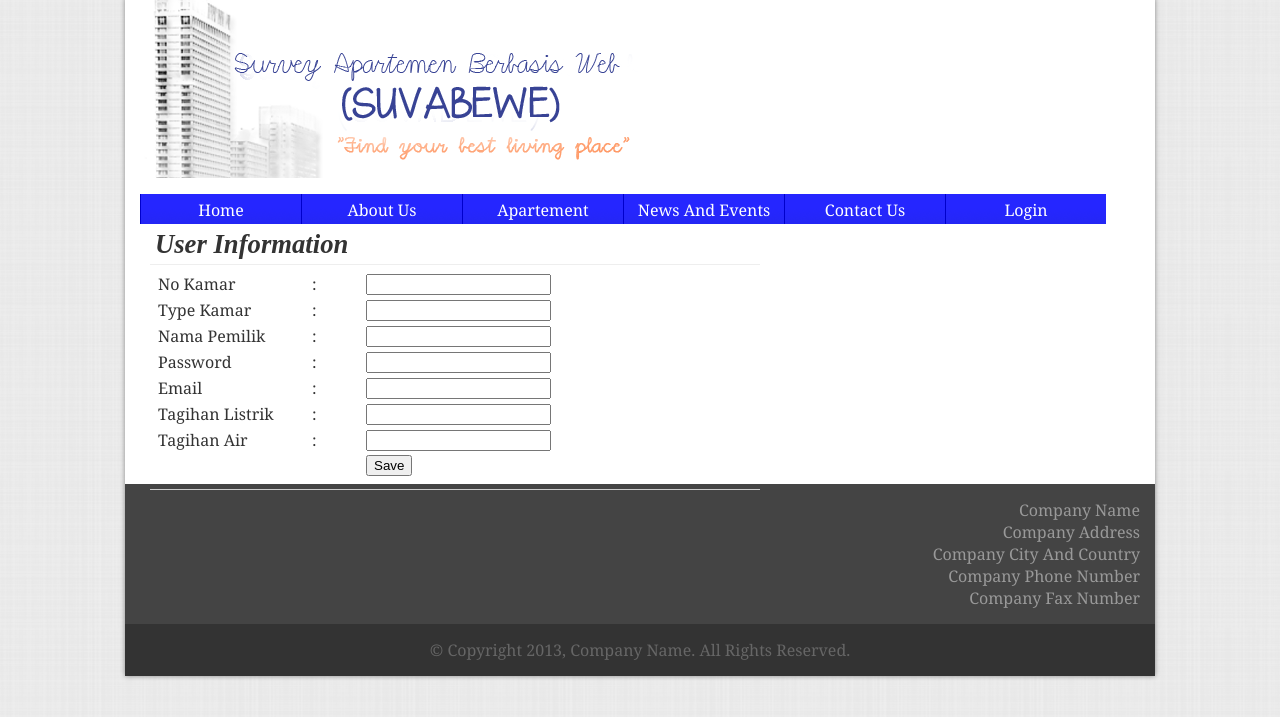
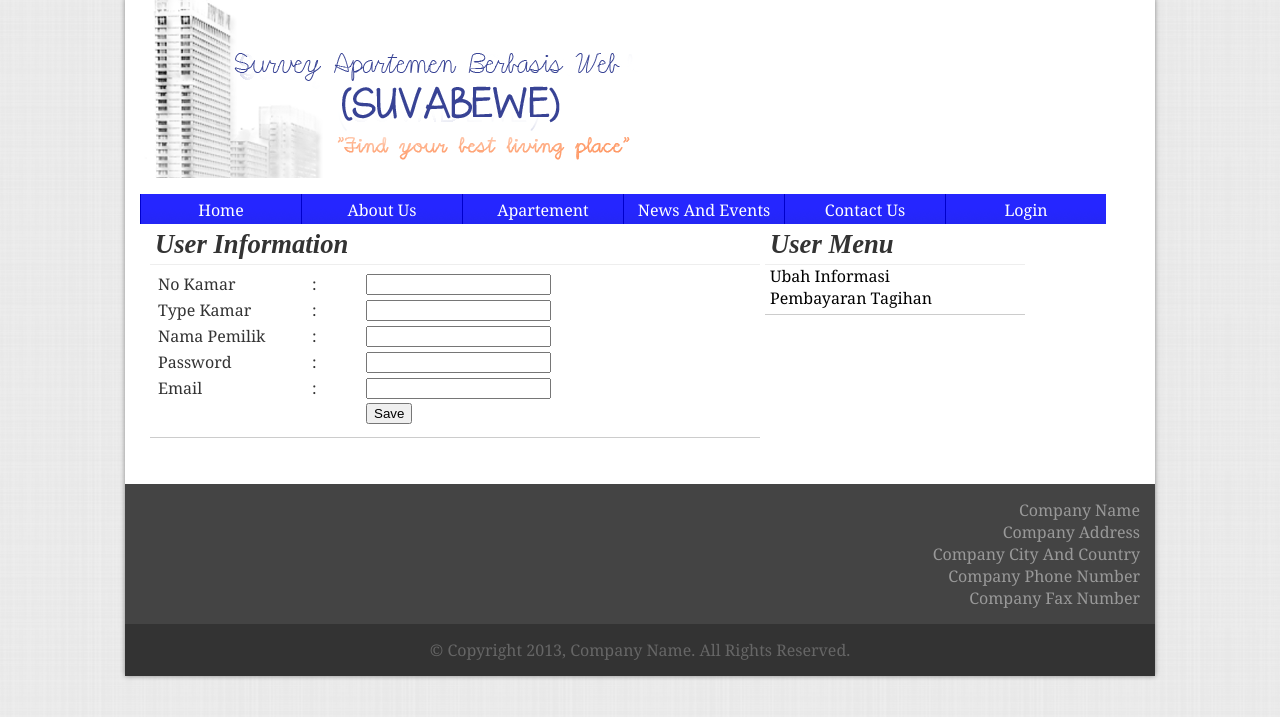
Before and after one commit to Mikroskil/Joystick, a PHP site: page /file/ubahinfo.php?id=1 in a window 1280 px wide. Shown: the top 717 px of the page. Run offline with PHP 8.4, Linux system fonts and the light colour scheme; data comes from the database, SQL or seed files in the repository; data that the repository does not hold is empty.

Commit message:
Perbaikan

```diff
--- a/file/ubahinfo.php
+++ b/file/ubahinfo.php
@@ -64,16 +64,6 @@
 								<td><input type="text" value="<?php echo $data['email'];?>" name="email"></td>
 							</tr>
 							<tr>
-								<td width="150px">Tagihan Listrik</td>
-								<td width="50px">:</td>
-								<td><input type="text" value="<?php echo $data['listrik'];?>" readonly></td>
-							</tr>
-							<tr>
-								<td width="150px">Tagihan Air</td>
-								<td width="50px">:</td>
-								<td><input type="text" value="<?php echo $data['air'];?>" readonly></td>
-							</tr>
-							<tr>
 								<td></td><td></td>
 								<td><input type="submit" value="Save" name="ubah" />
 							</tr>
@@ -81,6 +71,7 @@
 						</table>
 					</div>
 				</div>
+				<?php require_once "usersidemenu.php";?>
 			</div>
 
 			<?php
--- /dev/null
+++ b/file/usersidemenu.php
@@ -0,0 +1,9 @@
+<div class="section usermenu">
+					<div class="sectionheader bottomline">
+						<b>User Menu</b>
+					</div>
+					<div>
+						<div><a href="ubahinfo.php?id=<?php echo $data['id'];?>">Ubah Informasi</a></div>
+						<div><a href="">Pembayaran Tagihan</a></div>
+					</div>
+</div>
```
Also changed, not shown: file/userinfo.php (+1 -9 lines).
